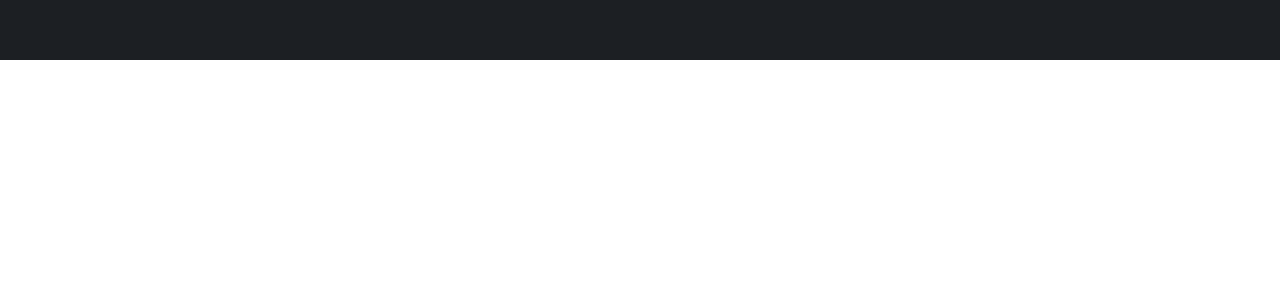
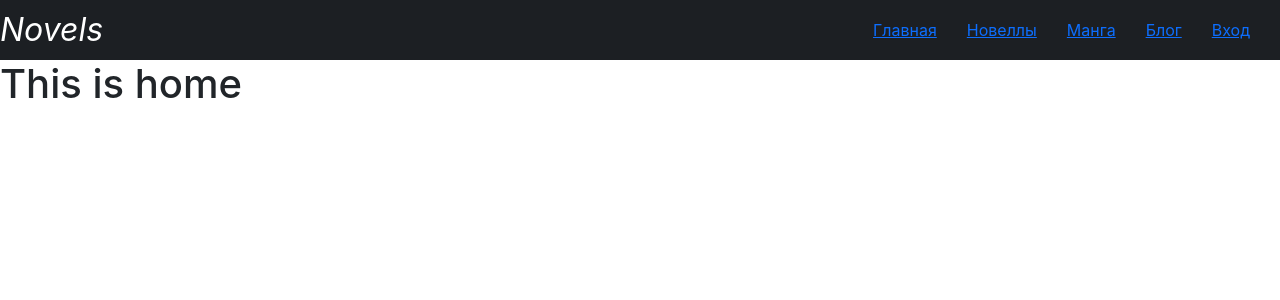
Before and after one commit to Kropanov/novels, a React (Create React App) app: page / in a window 1280 px wide. Shown: the top 300 px of the page. Built offline with nearby package versions, Linux system fonts and the light colour scheme.

Commit message:
Adding navigation and routing

```diff
--- a/package.json
+++ b/package.json
@@ -8,6 +8,7 @@
     "@testing-library/user-event": "^13.5.0",
     "react": "^18.0.0",
     "react-dom": "^18.0.0",
+    "react-router-dom": "^6.3.0",
     "react-scripts": "5.0.0",
     "sass": "^1.50.0",
     "web-vitals": "^2.1.4"
--- a/public/index.html
+++ b/public/index.html
@@ -9,6 +9,7 @@
       content="Web site created using create-react-app"
     />
     <link rel="stylesheet" href="bootstrap.min.css">
+    <link rel="stylesheet" href="bootstrap.min.css">
     <title>React App</title>
   </head>
   <body>
--- a/src/App.js
+++ b/src/App.js
@@ -1,12 +1,21 @@
 import Layout from "./hoc/Layout/Layout";
 import ErrorBoundary from './ErrorBoundary/ErrorBoundary'
 import Header from "./containers/Header/Header";
+import {Route, Routes} from "react-router-dom";
+import React from "react";
 
 function App() {
   return (
       <Layout>
           <ErrorBoundary>
             <Header/>
+              <Routes>
+                  <Route path="/" element={<h1>This is home</h1>}/>
+                  <Route path="novels" element={<h1>This is novels</h1>}/>
+                  <Route path="manga" element={<h1>This is manga</h1>}/>
+                  <Route path="blog" element={<h1>This is blog</h1>}/>
+                  <Route path="users" element={<h1>This is users</h1>}/>
+              </Routes>
           </ErrorBoundary>
       </Layout>
   );
--- a/src/components/Logo/Logo.js
+++ b/src/components/Logo/Logo.js
@@ -4,7 +4,9 @@ import classes from './Logo.module.scss'
 
 const Logo = () => {
     return(
-        <div className={classes.Logo} />
+        <div className={classes.Logo}>
+            Novels
+        </div>
     )
 }
 
--- a/src/components/Logo/Logo.module.scss
+++ b/src/components/Logo/Logo.module.scss
@@ -1,3 +1,5 @@
 .Logo {
-
+    color: white;
+    font-size: 2em;
+    font-style: italic;
 }
--- /dev/null
+++ b/src/components/Navigation/Navigation.js
@@ -0,0 +1,18 @@
+import React from "react"
+import classes from "./Navigation.module.scss"
+import {Link} from "react-router-dom";
+
+
+const Navigation = () => {
+    return (
+        <nav>
+            <Link to="/">Главная</Link>
+            <Link to="/novels">Новеллы</Link>
+            <Link to="/manga">Манга</Link>
+            <Link to="/blog">Блог</Link>
+            <Link to="/users">Вход</Link>
+        </nav>
+    )
+}
+
+export default Navigation
--- /dev/null
+++ b/src/components/Navigation/Navigation.module.scss
@@ -0,0 +1,8 @@
+nav {
+    width: 100vw;
+    display: flex;
+    justify-content: flex-end;
+    a {
+        margin-right: 30px;
+    }
+}
--- a/src/containers/Header/Header.js
+++ b/src/containers/Header/Header.js
@@ -1,6 +1,7 @@
 import React, { Component } from 'react'
 import classes from './Header.module.scss'
 import Logo from "../../components/Logo/Logo";
+import Navigation from "../../components/Navigation/Navigation";
 
 class Header extends Component {
     constructor(props) {
@@ -15,6 +16,7 @@ class Header extends Component {
         return (
             <header className={classes.Header}>
                 <Logo />
+                <Navigation />
             </header>
         )
     }
--- a/src/containers/Header/Header.module.scss
+++ b/src/containers/Header/Header.module.scss
@@ -2,4 +2,6 @@
     height: 60px;
     width: auto;
     background: #1c1f23;
+    display: flex;
+    align-items: center;
 }
--- a/src/index.js
+++ b/src/index.js
@@ -3,9 +3,17 @@ import './index.css';
 import App from './App';
 import reportWebVitals from './reportWebVitals';
 import {createRoot} from "react-dom/client";
+import {BrowserRouter} from 'react-router-dom'
 
 
-createRoot(document.getElementById('root')).render(<App />)
+const application = (
+    <BrowserRouter>
+        <App />
+    </BrowserRouter>
+)
+
+
+createRoot(document.getElementById('root')).render(application)
 
 
 reportWebVitals();
```
Also changed, not shown: 1 other file (tests, documents, lock files or other folders).
